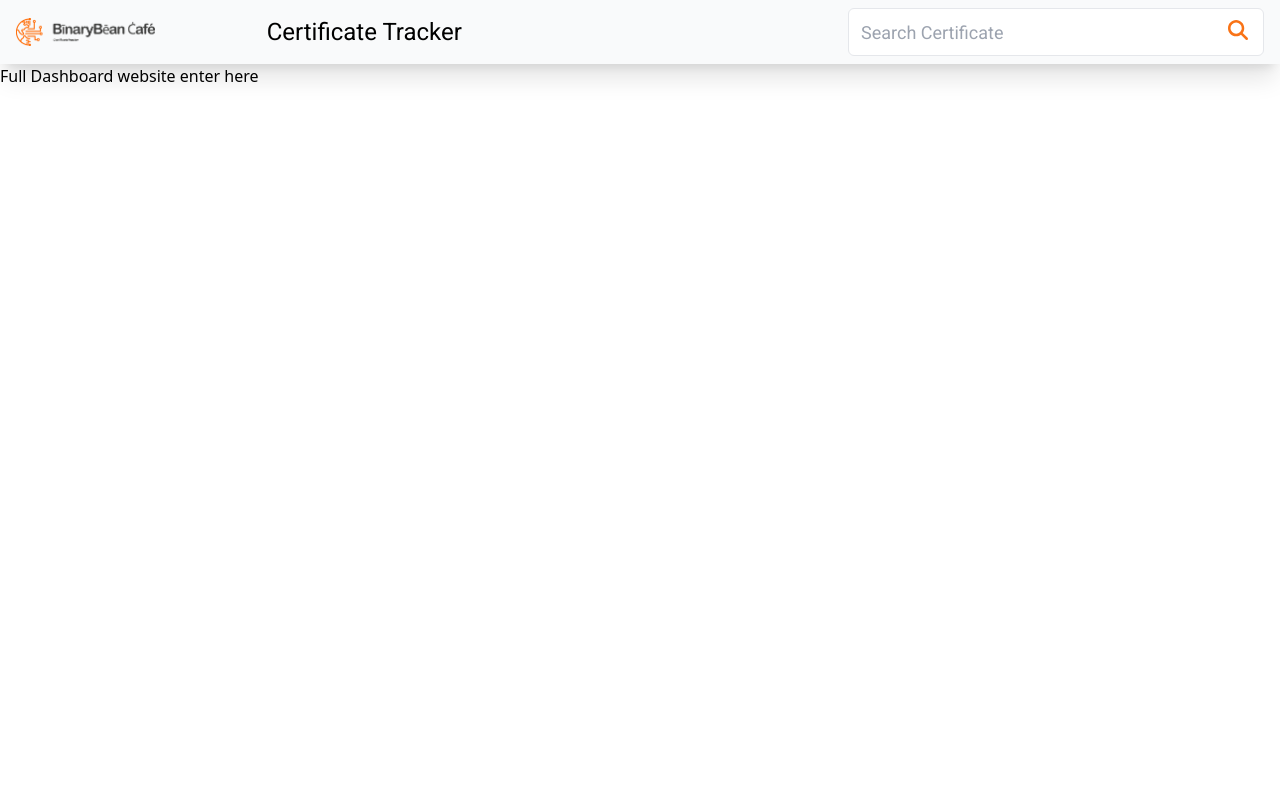
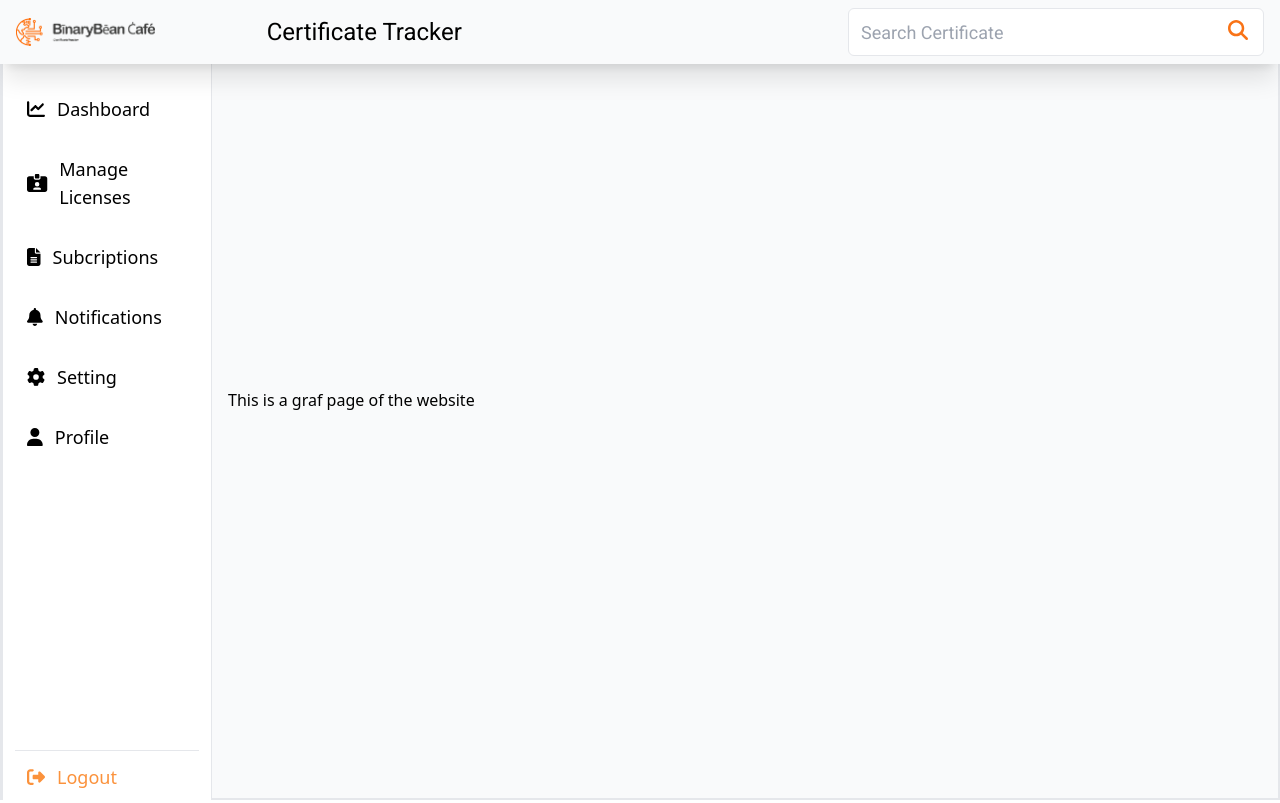
Before and after one commit to hasnain23233/Dashboard_Task_Techzoid, a React (Vite) app: page / in a window 1280 px wide. Built offline with nearby package versions, Linux system fonts and the light colour scheme.

Commit message:
develop the side navbar of the website

```diff
--- /dev/null
+++ b/src/Files/Graph.jsx
@@ -0,0 +1,11 @@
+import React from 'react'
+
+const Graph = () => {
+    return (
+        <div>
+            This is a graf page of the website
+        </div>
+    )
+}
+
+export default Graph
--- a/src/FullMainDashboard.jsx
+++ b/src/FullMainDashboard.jsx
@@ -1,12 +1,19 @@
 import React from 'react'
 import Navbar from './compnents/navbar'
+import SideNabar from './compnents/sideNabar'
+import RoutingFiles from './RoutingFiles'
 
 const FullMainDashboard = () => {
     return (
         <>
             <Navbar />
-            <div>
-                Full Dashboard website enter here
+            <div className='flex h-screen gap-4 bg-gray-50 items-center border-2'>
+                <div className='w-2/12 border h-full'>
+                    <SideNabar />
+                </div>
+                <div className='w-10/12'>
+                    <RoutingFiles />
+                </div>
             </div>
         </>
     )
--- /dev/null
+++ b/src/RoutingFiles.jsx
@@ -0,0 +1,12 @@
+import React from 'react'
+import Graph from './Files/Graph'
+
+const RoutingFiles = () => {
+    return (
+        <div>
+            <Graph />
+        </div>
+    )
+}
+
+export default RoutingFiles
--- a/src/compnents/navbar.jsx
+++ b/src/compnents/navbar.jsx
@@ -5,7 +5,7 @@ import logo from '../assets/logo.png'
 
 const navbar = () => {
     return (
-        <div className='flex items-center justify-between font-roboto bg-gray-50 shadow-xl h-16 px-4'>
+        <div className='flex fixed w-full items-center justify-between font-roboto bg-gray-50 shadow-xl h-16 px-4'>
             <div className='w-8/12 flex items-center gap-28'>
                 <img src={logo} alt="logo" className='w-2/12' />
                 <h1 className='text-2xl font-light'>
--- /dev/null
+++ b/src/compnents/sideNabar.jsx
@@ -0,0 +1,41 @@
+import React from 'react'
+import { FontAwesomeIcon } from '@fortawesome/react-fontawesome'
+import { faChartLine, faIdCardAlt, faFileAlt, faBell, faCog, faUser, faSignOutAlt } from '@fortawesome/free-solid-svg-icons'
+
+const sideNabar = () => {
+    return (
+        <div className='bg-white'>
+            <div className='w-full'>
+                <nav className='w-full flex flex-col justify-between h-screen px-3  items-center'>
+                    <ul className='space-y-2 w-full mt-20'>
+                        <li className='text-lg w-full p-3 hover:text-white rounded-md cursor-pointer hover:bg-orange-400'>
+                            <a href="#" className='flex gap-3 items-center'> <FontAwesomeIcon icon={faChartLine} /> Dashboard</a>
+                        </li>
+                        <li className='text-lg w-full p-3 hover:text-white rounded-md cursor-pointer hover:bg-orange-400'>
+                            <a href="#" className='flex gap-3 items-center'> <FontAwesomeIcon icon={faIdCardAlt} /> Manage Licenses</a>
+                        </li>
+                        <li className='text-lg w-full p-3 hover:text-white rounded-md cursor-pointer hover:bg-orange-400'>
+                            <a href="#" className='flex gap-3 items-center'> <FontAwesomeIcon icon={faFileAlt} /> Subcriptions</a>
+                        </li>
+                        <li className='text-lg w-full p-3 hover:text-white rounded-md cursor-pointer hover:bg-orange-400'>
+                            <a href="#" className='flex gap-3 items-center'> <FontAwesomeIcon icon={faBell} /> Notifications</a>
+                        </li>
+                        <li className='text-lg w-full p-3 hover:text-white rounded-md cursor-pointer hover:bg-orange-400'>
+                            <a href="#" className='flex gap-3 items-center'> <FontAwesomeIcon icon={faCog} /> Setting</a>
+                        </li>
+                        <li className='text-lg w-full p-3 hover:text-white rounded-md cursor-pointer hover:bg-orange-400'>
+                            <a href="#" className='flex gap-3 items-center'> <FontAwesomeIcon icon={faUser} /> Profile</a>
+                        </li>
+                    </ul>
+                    <ul className='w-full'>
+                        <li className='text-lg  p-3 hover:text-orange-700 w-full border-t cursor-pointer text-orange-400'>
+                            <a href="#" className='flex gap-3 items-center'><FontAwesomeIcon icon={faSignOutAlt} /> Logout</a>
+                        </li>
+                    </ul>
+                </nav>
+            </div>
+        </div>
+    )
+}
+
+export default sideNabar
```
